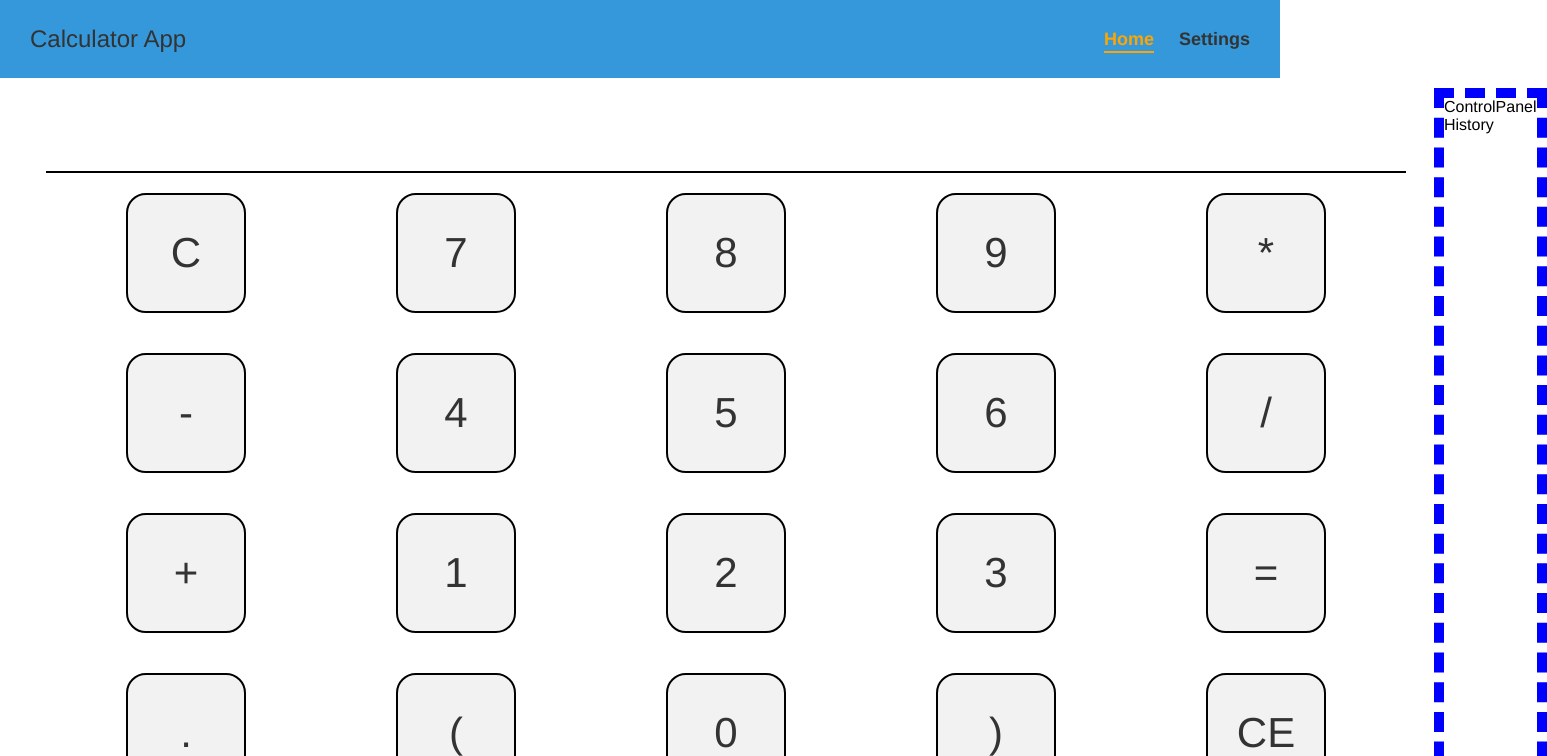
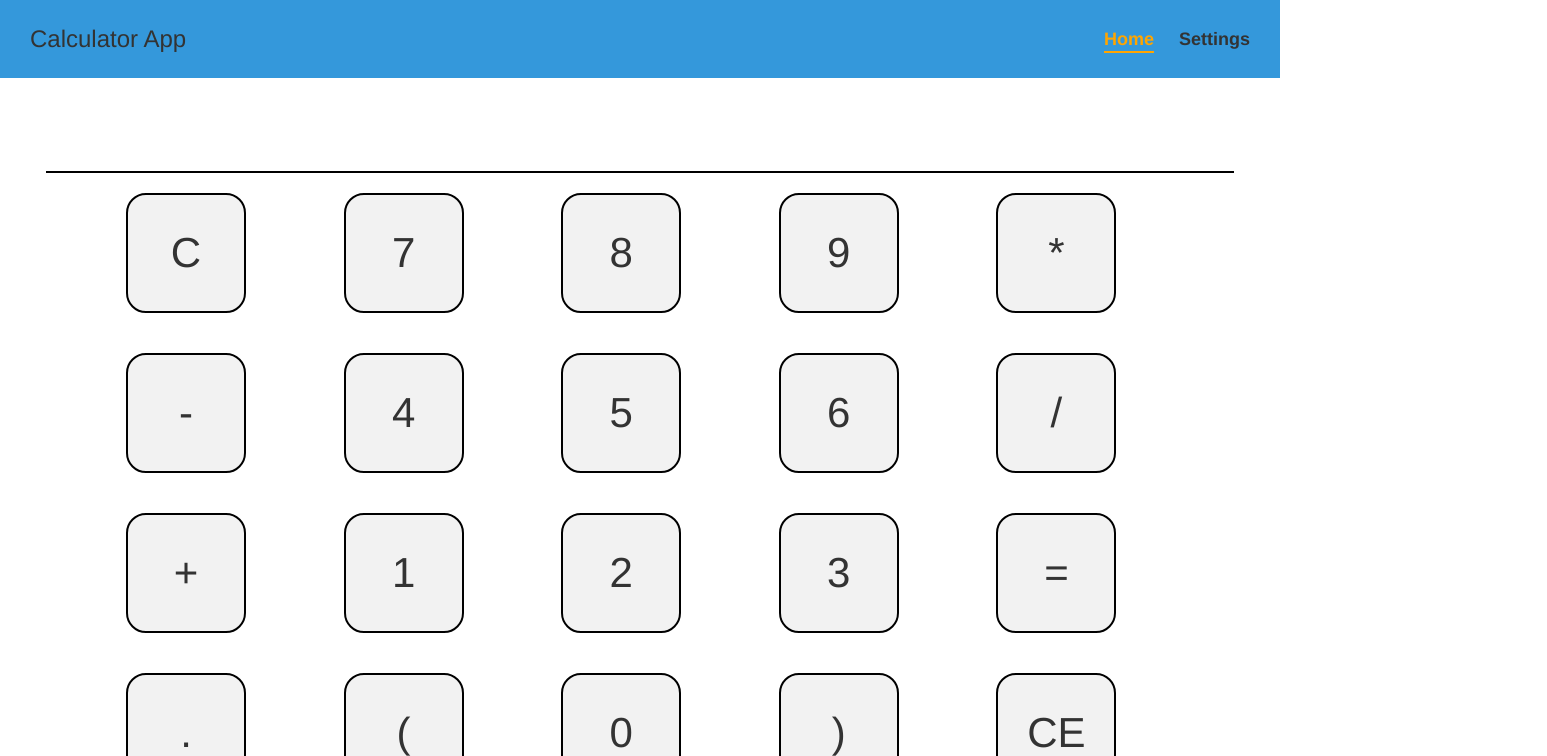
Before and after one commit to Rigorevich/calculator-app, a React app: page / in a window 1280 px wide. Shown: the top 756 px of the page, 1547 px wide, since content can reach past the window. Built offline with nearby package versions, Linux system fonts and the light colour scheme.

Commit message:
combined all components in Calculator

```diff
--- a/src/components/Calculator/index.jsx
+++ b/src/components/Calculator/index.jsx
@@ -1,68 +1,25 @@
 import React from "react";
-import {
-  Container,
-  CalculatorBlock,
-  HistoryBlock,
-  DisplayBox,
-  DisplayInput,
-  KeypadBox,
-  Button,
-} from "./styled";
-
-const Display = () => {
-  return (
-    <DisplayBox>
-      <DisplayInput />
-    </DisplayBox>
-  );
-};
-
-const Keypad = () => {
-  return (
-    <KeypadBox>
-      <Button>C</Button>
-      <Button>7</Button>
-      <Button>8</Button>
-      <Button>9</Button>
-      <Button>*</Button>
-      <Button>-</Button>
-      <Button>4</Button>
-      <Button>5</Button>
-      <Button>6</Button>
-      <Button>/</Button>
-      <Button>+</Button>
-      <Button>1</Button>
-      <Button>2</Button>
-      <Button>3</Button>
-      <Button>=</Button>
-      <Button>.</Button>
-      <Button>(</Button>
-      <Button>0</Button>
-      <Button>)</Button>
-      <Button>CE</Button>
-    </KeypadBox>
-  );
-};
-
-const ControlPanel = () => {
-  return <div>ControlPanel</div>;
-};
-
-const History = () => {
-  return <div>History</div>;
-};
+import Display from "Components/Display";
+import ControlPanel from "Components/ControlPanel";
+import Keypad from "Components/Keypad";
+import History from "../History";
+import { Container, CalculatorBlock, HistoryBlock } from "./styled";
 
 const Calculator = () => {
+  const [isVisible, setIsVisible] = React.useState(true);
+
   return (
     <Container>
       <CalculatorBlock>
+        <ControlPanel setIsVisible={setIsVisible} />
         <Display />
         <Keypad />
       </CalculatorBlock>
-      <HistoryBlock>
-        <ControlPanel />
-        <History />
-      </HistoryBlock>
+      {isVisible && (
+        <HistoryBlock>
+          <History />
+        </HistoryBlock>
+      )}
     </Container>
   );
 };
--- a/src/components/Calculator/styled.js
+++ b/src/components/Calculator/styled.js
@@ -2,66 +2,21 @@ import styled from "styled-components";
 
 export const Container = styled.div`
   display: grid;
-  grid-template-columns: 4fr 1fr;
+  grid-template-columns: repeat(auto-fit, minmax(200px, auto));
   column-gap: 12px;
   padding: 10px 30px;
+
+  @media (max-width: 1299.98px) {
+    grid-template-columns: 1fr;
+  }
 `;
 
 export const CalculatorBlock = styled.div`
   padding: 0.5rem 1rem;
-  //   border: 10px dashed red;
+  position: relative;
 `;
 
 export const HistoryBlock = styled.div`
-  border: 10px dashed blue;
+  border-left: 2px solid ${(props) => props.theme.board};
+  padding: 20px 30px;
 `;
-
-// Display
-
-export const DisplayBox = styled.div``;
-
-export const DisplayInput = styled.input`
-  width: 100%;
-  padding: 15px 80px;
-  text-align: end;
-  font-size: 40px;
-  border: none;
-  background-color: ${(props) => props.theme.background};
-  color: ${(props) => props.theme.text};
-  border-bottom: 2px solid ${(props) => props.theme.board};
-
-  &:focus,
-  &:active {
-    outline: none;
-  }
-`;
-
-// Keypad
-
-export const KeypadBox = styled.div`
-  padding: 20px 80px;
-  display: grid;
-  grid-template-columns: repeat(5, 1fr);
-  column-gap: 150px;
-  row-gap: 40px;
-`;
-
-export const Button = styled.button`
-  width: 120px;
-  height: 120px;
-  font-size: 42px;
-  font-weight: 500;
-  border-radius: 20px;
-  background-color: ${(props) => props.theme.btnBg};
-  border: 2px solid ${(props) => props.theme.board};
-  color: ${(props) => props.theme.text};
-  transition: opacity 0.2s;
-
-  &:hover {
-    opacity: 0.7;
-  }
-
-  &:active {
-    box-shadow: 2px 2px 1px ${(props) => props.theme.accent};
-  }
-`;
```
